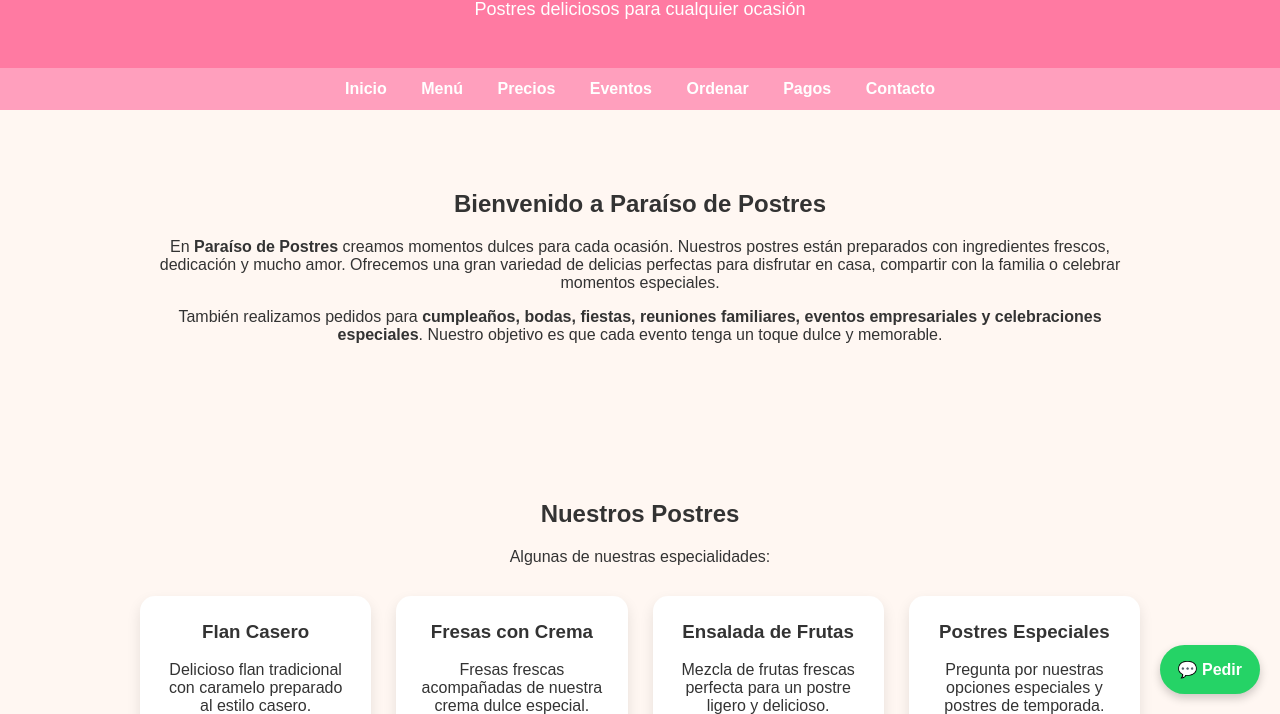
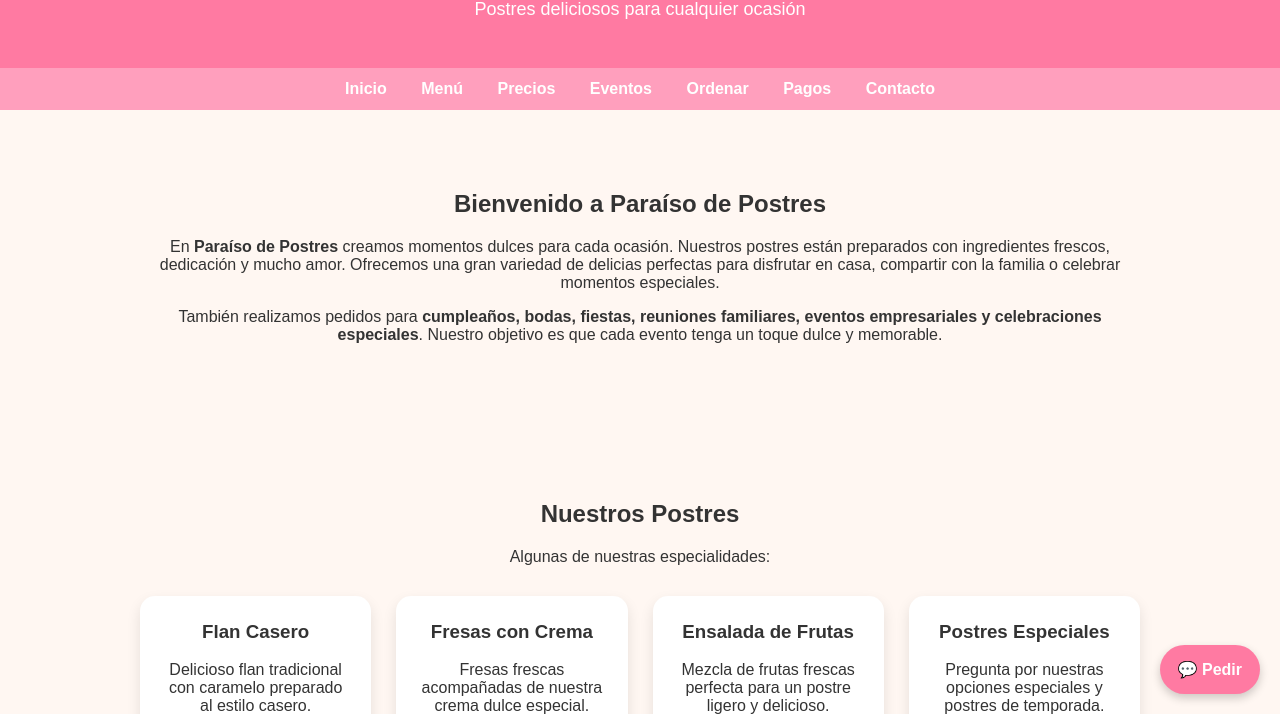
Before and after one commit to paraisodepostresaz/paraiso-de-postres, a plain HTML site: page index.html in a window 1280 px wide. Shown: the part 86-800 px from the top of the page. Drawn offline with Linux system fonts and the light colour scheme.

Commit message:
Update index.html

```diff
--- a/index.html
+++ b/index.html
@@ -164,7 +164,7 @@ function enviarWhatsApp(e){
 </footer>
 
 <!-- Botón flotante de WhatsApp -->
-<a href="https://wa.me/16027564448" target="_blank" style="position:fixed;bottom:20px;right:20px;background:#25D366;color:white;padding:15px 18px;border-radius:50px;text-decoration:none;font-weight:bold;box-shadow:0 4px 10px rgba(0,0,0,0.2);z-index:1000">💬 Pedir</a>
+<a href="https://wa.me/16027564448" target="_blank" style="position:fixed;bottom:20px;right:20px;background:#ff7aa2;color:white;padding:15px 18px;border-radius:50px;text-decoration:none;font-weight:bold;box-shadow:0 4px 10px rgba(0,0,0,0.2);z-index:1000">💬 Pedir</a>
 
 <!-- Sección futura para galería de fotos -->
 <section id="galeria" style="padding:60px 20px;text-align:center;max-width:1000px;margin:auto">
```
